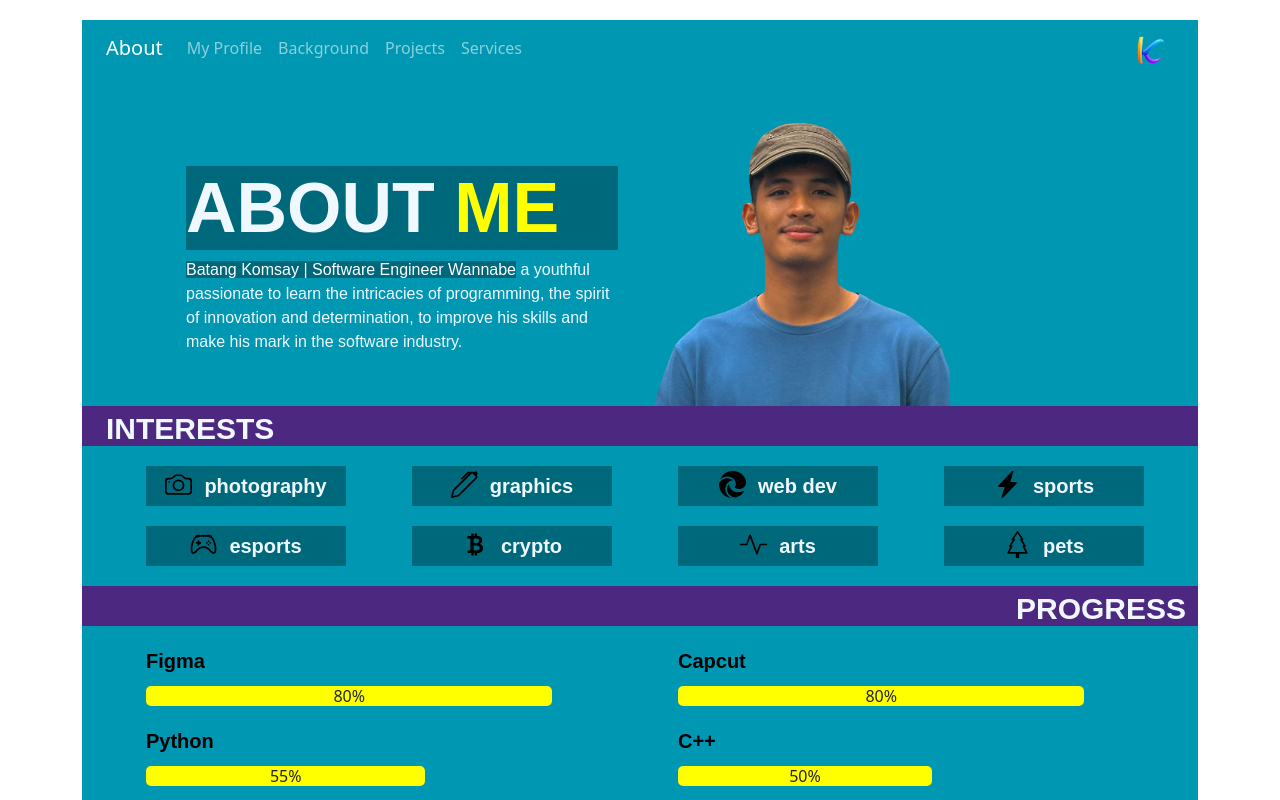
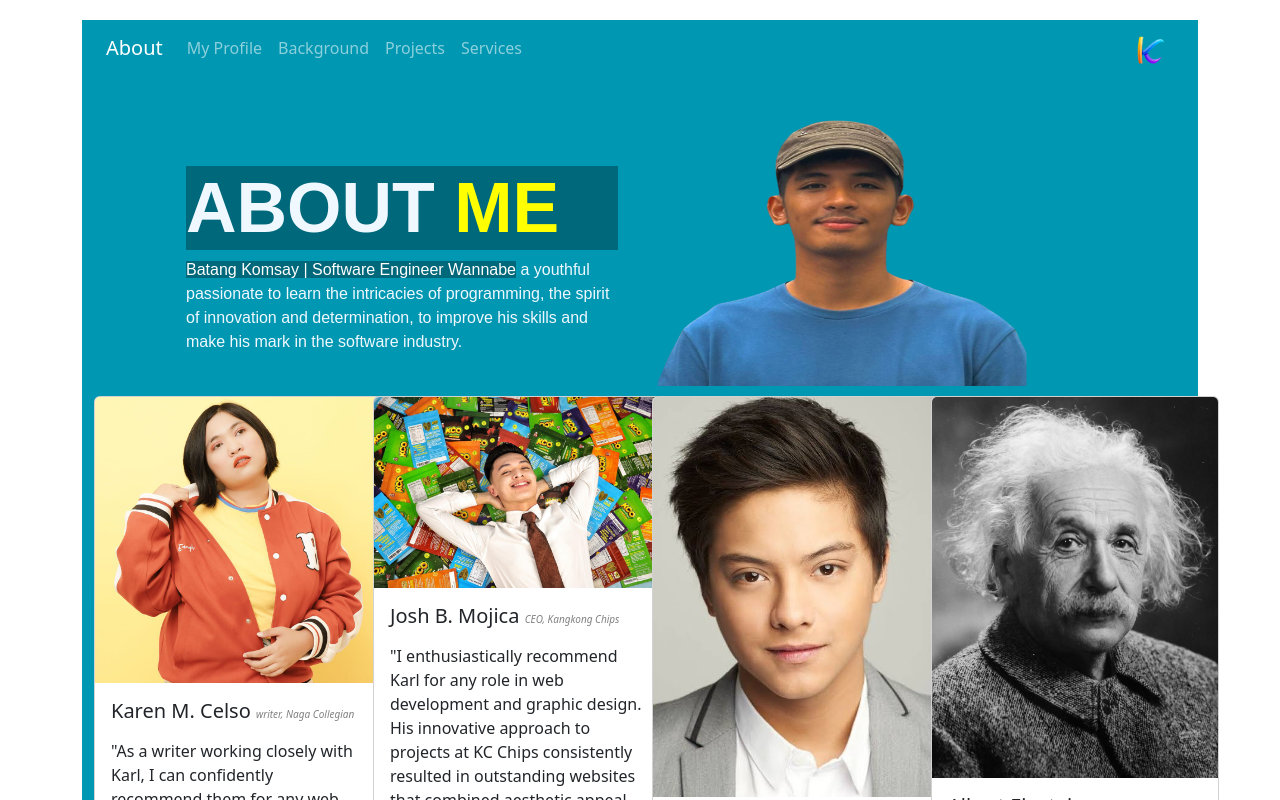
Before and after one commit to karlyyy-rgbw/sKyv, a React (Vite) app: page /home in a window 1280 px wide. Shown: the top 800 px of the page. Built offline with nearby package versions, Linux system fonts and the light colour scheme; a web font is replaced by a local one.

Commit message:
second commit

```diff
--- a/src/Home.jsx
+++ b/src/Home.jsx
@@ -1,6 +1,10 @@
 import './Home.css';
 import logo from '../my_imports/logo1.png';
 import cardImage from '../my_imports/Untitled design.png';
+import yasImage from '../my_imports/yas.jpg';
+import joshImage from '../my_imports/404405060_3147742042186766_907126596061845650_n.jpg';
+import danielImage from '../my_imports/images.jpeg';
+import einsteinImage from '../my_imports/ff72b31e-b36b-4b0c-8821-2543572aff87_Albert+Einstein.webp';
 import Container from 'react-bootstrap/Container';
 import Nav from 'react-bootstrap/Nav';
 import Navbar from 'react-bootstrap/Navbar';
@@ -20,6 +24,7 @@ function Home() {
     { skill: 'HTCSJS', value: 90 },
     { skill: 'React', value: 40 },
   ];
+
   return (
     <Container className="padding">
       <Container className="bluebos" style={{ width: '100%', maxWidth: '1200px', height: 'auto%' }}>
@@ -48,99 +53,62 @@ function Home() {
           </Col>
 
           <Col md={5}>
-              <Card.Img variant="top" src={cardImage} style={{width:'20rem'}}/>
-
+            <Card.Img variant="top" src={cardImage} style={{width: '400px', height: '300px', borderRadius: '20px'}} />
           </Col>
         </Row>
-        <Row>
-          <div className='Vio'>
-            <div>
-            <p className='ints'>
-              INTERESTS
-            </p>
-            </div>
-          </div>
-        </Row>
-          <Row style={{marginLeft: '40px'}}>
-              <Col md={3}><div className='Box'><img src='../my_imports/camera.svg' alt='Photography' className='category-image' /><p className='int'>photography</p></div></Col>
-              <Col md={3}><div className='Box'><img src='../my_imports/pen.svg' alt='Photography' className='category-image' /><p className='int'>graphics</p></div></Col>
-              <Col md={3}><div className='Box'><img src='../my_imports/browser-edge.svg' alt='Photography' className='category-image' /><p className='int'>web dev</p></div></Col>
-              <Col md={3}><div className='Box'><img src='../my_imports/lightning-charge-fill.svg' alt='Photography' className='category-image' /><p className='int'>sports</p></div></Col>
-          </Row>
-          <Row style={{marginLeft: '40px'}}>
-              <Col md={3}><div className='Box'><img src='../my_imports/controller.svg' alt='Photography' className='category-image' /><p className='int'>esports</p></div></Col>
-              <Col md={3}><div className='Box'><img src='../my_imports/currency-bitcoin.svg' alt='Photography' className='category-image' /><p className='int'>crypto</p></div></Col>
-              <Col md={3}><div className='Box'><img src='../my_imports/activity.svg' alt='Photography' className='category-image' /><p className='int'>arts</p></div></Col>
-              <Col md={3}><div className='Box'><img src='../my_imports/tree.svg' alt='Photography' className='category-image' /><p className='int'>pets</p></div></Col>
-          </Row>
-          <Row style={{marginTop:'20px'}}>
-          <div className='Vio2'>
-            <div>
-            <p className='ints'>
-              PROGRESS
-            </p>
-            </div>
-          </div>
-        </Row>
-        <Row style={{ marginLeft: '40px', marginTop: '20px' }}>
-  {progressData.map((skill) => (
-    <Col md={6} key={skill.skill} style={{ marginBottom: '20px' }}>
-      <div className='progress-bar-container'>
-        <p className='init'>{skill.skill}</p> {/* Added class 'init' */}
-        <motion.div
-  className='progress-bar yell'
-  initial={{ width: 0 }}
-  animate={{ width: `${skill.value}%` }}
-  transition={{ duration: 1 }}
-  style={{ backgroundColor: 'yellow', height: '20px', borderRadius: '5px' }} // Inline styling for yellow background
->
-  <span className='progress-text'>{skill.value}%</span>
-</motion.div>
-      </div>
-    </Col>
-  ))}
-</Row>
+
         <Row>
           <Col md={3}>
-      <Card style={{ width: '18rem',marginTop:'10px'}}>
-      <Card.Img variant="top" src="../my_imports/yas.jpg" />
+            <Card style={{ width: '18rem', marginTop: '10px' }}>
+              <Card.Img variant="top" src={yasImage} />
               <Card.Body>
-        <Card.Title className='karen'><p>Karen M. Celso <span className='karen2'>writer, Naga Collegian</span></p></Card.Title>
+                <Card.Title className='karen'>
+                  <p>Karen M. Celso <span className='karen2'>writer, Naga Collegian</span></p>
+                </Card.Title>
                 <Card.Text>
                   "As a writer working closely with Karl, I can confidently recommend them for any web development or graphic design project. Karl possesses an impressive skill set that harmoniously blends technical expertise with creative flair. Their designs not only capture attention but also effectively communicate the message we aim to convey. Collaborating with Karl has been a pleasure, as their insights and creativity always elevate our projects to the next level."
                 </Card.Text>
               </Card.Body>
             </Card>
           </Col>
+
           <Col md={3}>
-      <Card style={{ width: '18rem',marginTop:'10px'}}>
-      <Card.Img variant="top" src="../my_imports/404405060_3147742042186766_907126596061845650_n.jpg" />
+            <Card style={{ width: '18rem', marginTop: '10px' }}>
+              <Card.Img variant="top" src={joshImage} />
               <Card.Body>
-      <Card.Title className='karen'><p>Josh B. Mojica <span className='karen2'>CEO, Kangkong Chips</span></p></Card.Title>
+                <Card.Title className='karen'>
+                  <p>Josh B. Mojica <span className='karen2'>CEO, Kangkong Chips</span></p>
+                </Card.Title>
                 <Card.Text>
                   "I enthusiastically recommend Karl for any role in web development and graphic design. His innovative approach to projects at KC Chips consistently resulted in outstanding websites that combined aesthetic appeal with seamless functionality. Karl’s technical expertise, coupled with his creativity and attention to detail, made a significant impact on our team’s success. He is not just a talented developer and designer but also a reliable team player."
                 </Card.Text>
               </Card.Body>
             </Card>
           </Col>
+
           <Col md={3}>
-      <Card style={{ width: '18rem',marginTop:'10px'}}>
-      <Card.Img variant="top" src="../my_imports/images.jpeg" />
+            <Card style={{ width: '18rem', marginTop: '10px' }}>
+              <Card.Img variant="top" src={danielImage} />
               <Card.Body>
-      <Card.Title className='karen'><p>Daniel B. Bonito <span className='karen2'>BSCS, NCF</span></p></Card.Title>
+                <Card.Title className='karen'>
+                  <p>Daniel B. Bonito <span className='karen2'>BSCS, NCF</span></p>
+                </Card.Title>
                 <Card.Text>
                   "Karl is an incredible web developer and graphic designer. During our time working together at Naga College Foundation, I was consistently impressed by his ability to create engaging and user-friendly interfaces. His technical skills are remarkable, and his collaborative spirit makes him a joy to work with. Karl's commitment to excellence and his innovative ideas greatly contributed to our projects, and I wholeheartedly endorse him for any opportunity he pursues."
                 </Card.Text>
               </Card.Body>
             </Card>
           </Col>
+
           <Col md={3}>
-      <Card style={{ width: '18rem',marginTop:'10px'}}>
-      <Card.Img variant="top" src="../my_imports/ff72b31e-b36b-4b0c-8821-2543572aff87_Albert+Einstein.webp" />
+            <Card style={{ width: '18rem', marginTop: '10px' }}>
+              <Card.Img variant="top" src={einsteinImage} />
               <Card.Body>
-      <Card.Title className='karen'><p>Albert Einstein <span className='karen2'>professor, NCF</span></p></Card.Title>
+                <Card.Title className='karen'>
+                  <p>Albert Einstein <span className='karen2'>professor, NCF</span></p>
+                </Card.Title>
                 <Card.Text>
-        "It is my pleasure to recommend Karl, who excelled in my we dev courses at NCF. His passion for web development and graphic design was evident in his projects, where he showcased not only technical proficiency but also a keen eye for aesthetics. Karl’s work was innovative and thoughtful, earning him high praise from both peers and faculty. I have no doubt that his skills and creativity will make him a valuable asset in any future endeavor."
+                  "It is my pleasure to recommend Karl, who excelled in my web development courses at NCF. His passion for web development and graphic design was evident in his projects, where he showcased not only technical proficiency but also a keen eye for aesthetics. Karl’s work was innovative and thoughtful, earning him high praise from both peers and faculty. I have no doubt that his skills and creativity will make him a valuable asset in any future endeavor."
                 </Card.Text>
               </Card.Body>
             </Card>
```
Also changed, not shown: src/Projects.jsx (+34 -57 lines), src/Services.jsx (+30 -45 lines). Lines whose indentation alone changed are shown as unchanged.
